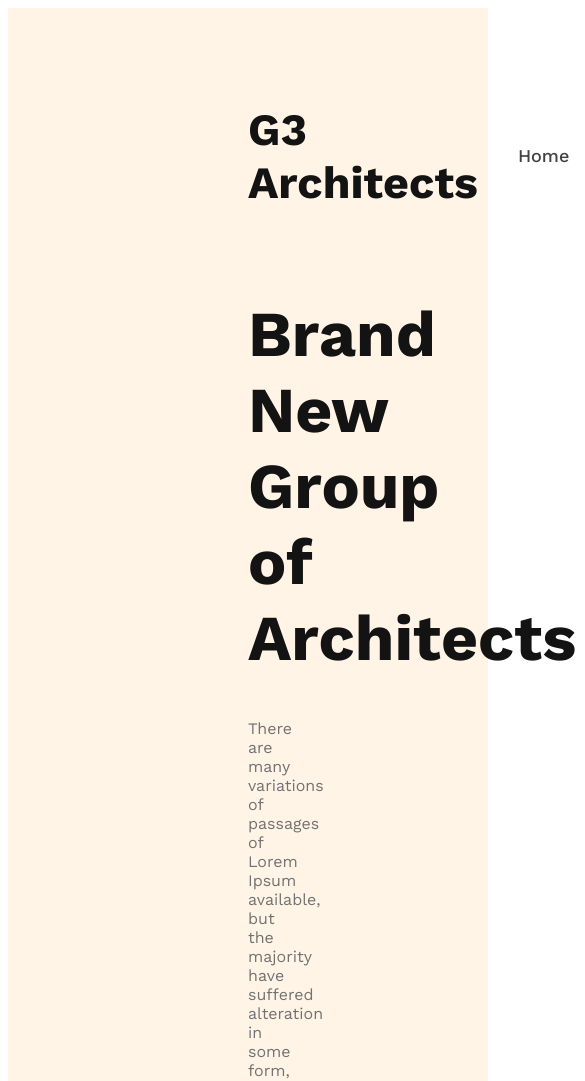
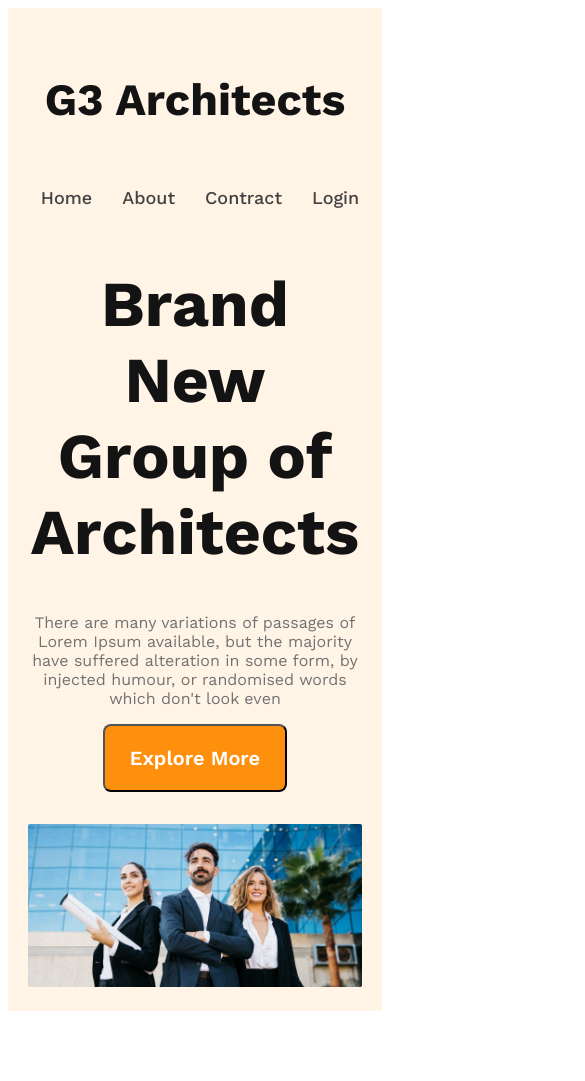
Before and after one commit to Alamin4D/g3-architect-website, a plain HTML site: page index.html in a window 390 px wide. Shown: the top 1081 px of the page, 585 px wide, since content can reach past the window. After the commit the page ends 1019 px from the top, so only its background shows below. Drawn offline with nearby package versions, Linux system fonts and the light colour scheme.

Commit message:
finished the header section with responsive  for mobile and medium devices

```diff
--- a/styles/architect.css
+++ b/styles/architect.css
@@ -5,7 +5,13 @@
 
  .btn-primary{
     border-radius: 8px;
+    color: #FFF;
+    font-size: 1.25rem;
     background: #FF900E;
+    padding: 20px 25px;
+    font-weight: 600;
+    cursor: pointer;
+    margin-bottom: 32px;
 }
 
 header{
@@ -51,3 +57,26 @@ nav li a{
     font-size: 16px;
     color: #727272;
 }
+.banner img{
+    width: 100%;
+}
+
+@media screen and (max-width: 576px) {
+    header{
+        padding: 20px;
+    }
+    nav{
+        flex-direction: column;
+    }
+
+}
+
+@media screen and (min-width: 576px) and (max-width:992px) {
+    header{
+        padding: 50px;
+    }
+    nav{
+        flex-direction: column;
+    }
+
+}
```
